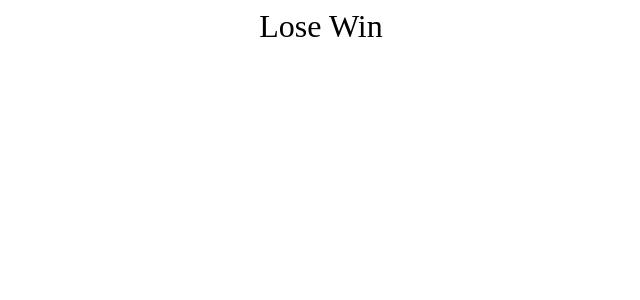
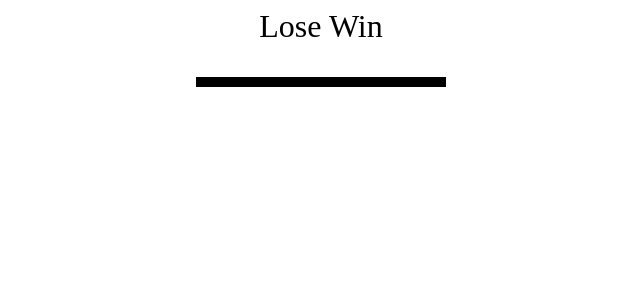
Before and after one commit to agt1984/HangMan, a React (Vite) app: page / in a window 1280 px wide. Shown: the top 300 px of the page, without its empty margins (319-959 px from the left). Built offline with nearby package versions, Linux system fonts and the light colour scheme; the HTML template or start-up script is replaced by a standard one.

Commit message:
adding important files of the Horca

```diff
--- a/src/HangmanDrawing.tsx
+++ b/src/HangmanDrawing.tsx
@@ -1,6 +1,6 @@
 //con esta funcion construimos el dibujo de la horca
 export function HangmanDrawing() {
     return <div style={{position: "relative"}}>
-
+        <div style={{height: "10px", width: "250px", background: "black"}}/>
     </div>
 }
```
